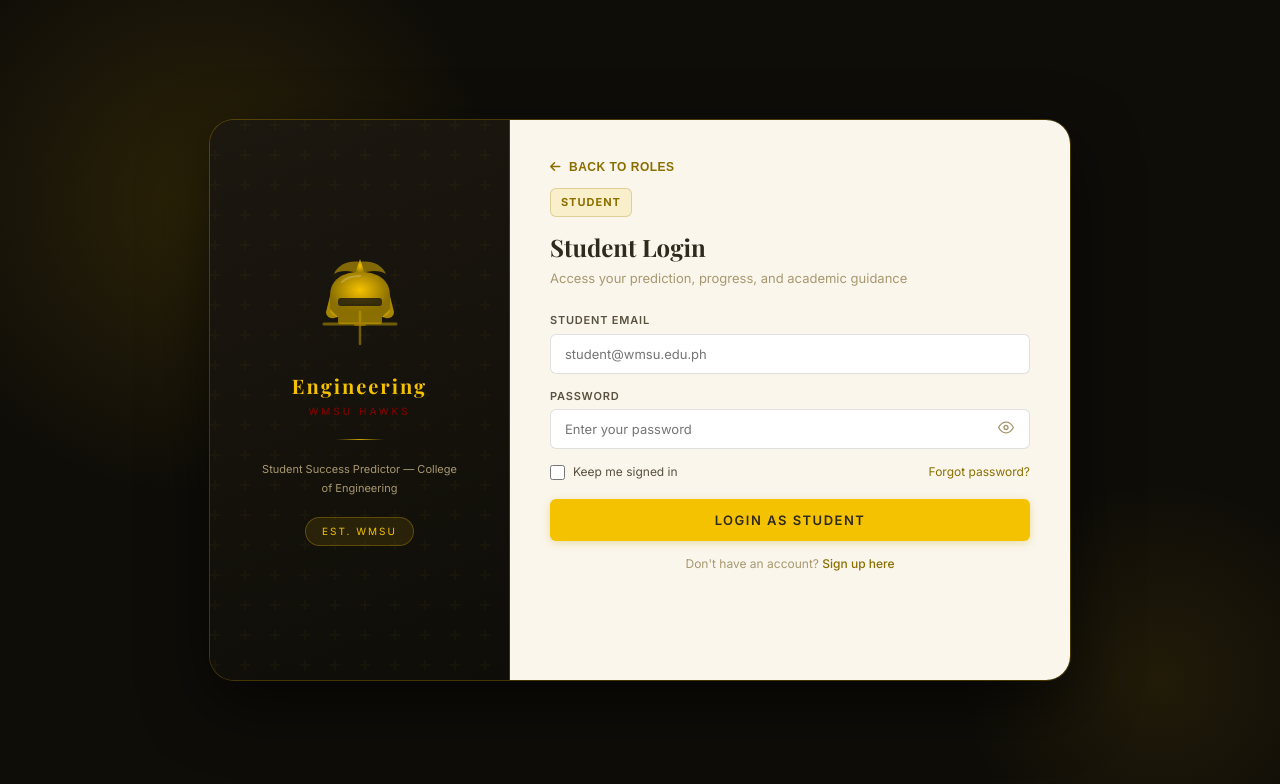
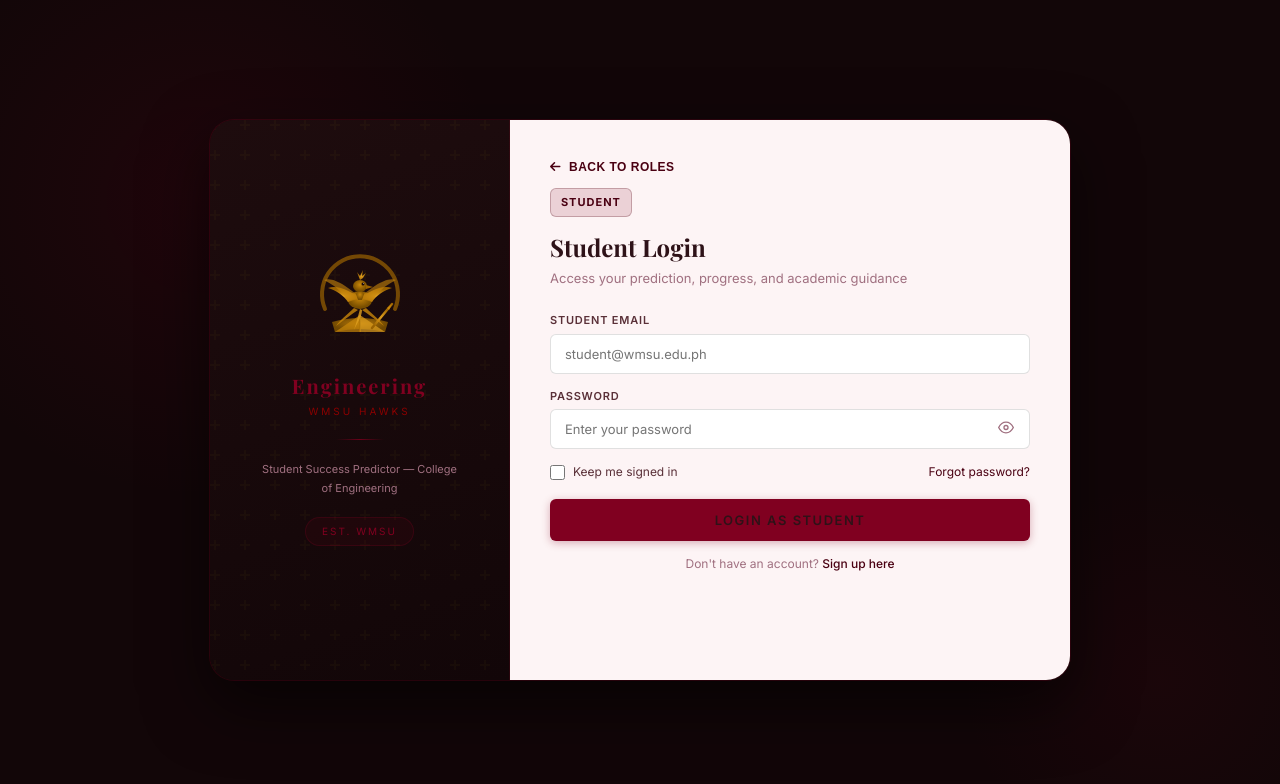
Before and after one commit to ern-natividad/StudentSuccessPredictor_CapStone, a React (Vite) app: page /auth in a window 1280 px wide. Shown: the top 784 px of the page. Built offline with nearby package versions, Linux system fonts and the light colour scheme.

Commit message:
changed color, ifix pa yan

```diff
--- a/src/StudentSuccessPredictor_CapStone-main/index.html
+++ b/src/StudentSuccessPredictor_CapStone-main/index.html
@@ -143,7 +143,7 @@
   </div>
 
   <div class="footer">
-    WMSU Student Success Predictor v1.0 • Built by Engineering Titans • © 2025
+    WMSU Student Success Predictor v1.0 • Built by Engineering Hawks • © 2025
   </div>
 </div>
 
--- a/src/StudentSuccessPredictor_CapStone-main/login.html
+++ b/src/StudentSuccessPredictor_CapStone-main/login.html
@@ -3,7 +3,7 @@
 <head>
   <meta charset="UTF-8"/>
   <meta name="viewport" content="width=device-width, initial-scale=1.0"/>
-  <title>Login — Engineering Titans — WMSU Student Success Predictor</title>
+  <title>Login — Engineering Hawks — WMSU Student Success Predictor</title>
   <link href="https://fonts.googleapis.com/css2?family=Inter:wght@300;400;500;600;700&family=Playfair+Display:wght@700&display=swap" rel="stylesheet"/>
   <link rel="stylesheet" href="styles.css"/>
 </head>
@@ -50,7 +50,7 @@
 
       <div class="brand-wordmark">
         <span class="dept">Engineering</span>
-        <span class="system">WMSU Titans</span>
+        <span class="system">WMSU Hawks</span>
       </div>
       <div class="brand-rule"></div>
       <div class="brand-subtitle">Student Success Predictor — College of Engineering</div>
@@ -63,7 +63,7 @@
       <!-- LOGIN -->
       <div class="form-view active" id="v-login">
         <div class="fv-heading">Welcome back</div>
-        <div class="fv-sub">Login to your Engineering Titans account</div>
+        <div class="fv-sub">Login to your Engineering Hawks account</div>
         <div class="err-box hidden" id="login-err">
           <svg class="ico" style="flex-shrink:0" viewBox="0 0 24 24"><circle cx="12" cy="12" r="10"/><line x1="12" y1="8" x2="12" y2="12"/><line x1="12" y1="16" x2="12.01" y2="16"/></svg>
           <span id="login-err-msg">Please fill in all fields.</span>
--- a/src/StudentSuccessPredictor_CapStone-main/signup.html
+++ b/src/StudentSuccessPredictor_CapStone-main/signup.html
@@ -50,7 +50,7 @@
 
       <div class="brand-wordmark">
         <span class="dept">Engineering</span>
-        <span class="system">WMSU Titans</span>
+        <span class="system">WMSU Hawks</span>
       </div>
       <div class="brand-rule"></div>
       <div class="brand-subtitle">Student Success Predictor — College of Engineering</div>
@@ -63,7 +63,7 @@
       <!-- SIGNUP -->
       <div class="form-view active" id="v-signup">
         <div class="fv-heading">Create your account</div>
-        <div class="fv-sub">Join the Engineering Titans community</div>
+        <div class="fv-sub">Join the Engineering Hawks community</div>
         <div class="f-row">
           <div class="f-group">
             <label class="f-label" for="su-fn">First name</label>
@@ -116,7 +116,7 @@
         </div>
         <div class="terms-row">
           <input type="checkbox" id="su-terms"/>
-          <label for="su-terms">I agree to the <a href="#" onclick="return false">Terms of Service</a> and <a href="#" onclick="return false">Privacy Policy</a> of WMSU Engineering Titans SSP</label>
+          <label for="su-terms">I agree to the <a href="#" onclick="return false">Terms of Service</a> and <a href="#" onclick="return false">Privacy Policy</a> of WMSU Engineering Hawks SSP</label>
         </div>
         <button class="btn-gold" onclick="doSignup()">Create Account</button>
         <div class="auth-switch">Already have an account? <a href="login.html" style="color:var(--gold-deeper);text-decoration:none;font-weight:500;cursor:pointer;">Login</a></div>
--- a/src/StudentSuccessPredictor_CapStone-main/student-dashboard.html
+++ b/src/StudentSuccessPredictor_CapStone-main/student-dashboard.html
@@ -3,7 +3,7 @@
 <head>
   <meta charset="UTF-8"/>
   <meta name="viewport" content="width=device-width, initial-scale=1.0"/>
-  <title>Student Dashboard — Engineering Titans — WMSU Student Success Predictor</title>
+  <title>Student Dashboard — Engineering Hawks — WMSU Student Success Predictor</title>
   <link href="https://fonts.googleapis.com/css2?family=Inter:wght@300;400;500;600;700&family=Playfair+Display:wght@700&display=swap" rel="stylesheet"/>
   <link rel="stylesheet" href="https://cdnjs.cloudflare.com/ajax/libs/font-awesome/6.4.0/css/all.min.css"/>
   <script src="https://cdnjs.cloudflare.com/ajax/libs/Chart.js/4.4.1/chart.umd.min.js"></script>
--- a/src/components/Auth/AuthPage.jsx
+++ b/src/components/Auth/AuthPage.jsx
@@ -6,101 +6,96 @@ import { useAuth } from "../../hooks/useAuth";
 import { getAuthRole } from "../../utils/authUtils";
 import styles from "../../styles/Auth.module.css";
 
-const HelmetSVG = () => (
+/* Phoenix / Eagle logo inspired by the uploaded image — gold bird with open book & pen */
+const PhoenixSVG = () => (
   <svg
     className={styles.brandHelmet}
     viewBox="0 0 100 100"
     xmlns="http://www.w3.org/2000/svg"
   >
     <defs>
-      <radialGradient id="hg1" cx="50%" cy="40%">
-        <stop offset="0%" stopColor="#F5C200" />
-        <stop offset="100%" stopColor="#8B6F00" />
+      <radialGradient id="pg1" cx="50%" cy="40%">
+        <stop offset="0%" stopColor="#c8860a" />
+        <stop offset="100%" stopColor="#7a4f00" />
+      </radialGradient>
+      <radialGradient id="pg2" cx="50%" cy="60%">
+        <stop offset="0%" stopColor="#e0a020" />
+        <stop offset="100%" stopColor="#9a6200" />
       </radialGradient>
     </defs>
-    {/* plume */}
+
+    {/* Circular arc background (partial ring like the reference) */}
     <path
-      d="M50,8 C40,6 28,10 24,20 C30,16 40,16 50,20"
-      fill="#C9A200"
-      opacity=".6"
+      d="M15,55 A38,38 0 1,1 85,55"
+      fill="none"
+      stroke="url(#pg2)"
+      strokeWidth="4"
+      strokeLinecap="round"
+      opacity="0.7"
+    />
+
+    {/* Open book base */}
+    <path
+      d="M22,68 Q50,60 78,68 L75,78 Q50,72 25,78 Z"
+      fill="url(#pg1)"
+      opacity="0.9"
+    />
+    {/* Book spine line */}
+    <line x1="50" y1="61" x2="50" y2="78" stroke="#7a4f00" strokeWidth="1.5" />
+    {/* Left page */}
+    <path d="M25,78 Q37,70 50,61 L50,78 Z" fill="#c8860a" opacity="0.7" />
+    {/* Right page */}
+    <path d="M75,78 Q63,70 50,61 L50,78 Z" fill="#e0a020" opacity="0.7" />
+
+    {/* Pen / quill pointing diagonally up-right from book */}
+    <line x1="62" y1="74" x2="82" y2="50" stroke="url(#pg2)" strokeWidth="2.5" strokeLinecap="round" />
+    <polygon points="82,50 77,54 79,56" fill="#c8860a" />
+
+    {/* Body of the bird */}
+    <ellipse cx="50" cy="46" rx="12" ry="9" fill="url(#pg1)" />
+
+    {/* Left wing — swept back */}
+    <path
+      d="M50,44 C42,38 28,30 18,34 C26,36 34,42 38,48 C40,46 44,45 50,44 Z"
+      fill="url(#pg2)"
     />
     <path
-      d="M50,8 C60,6 72,10 76,20 C70,16 60,16 50,20"
-      fill="#C9A200"
-      opacity=".6"
+      d="M50,44 C42,36 24,22 14,26 C22,30 34,38 38,48 Z"
+      fill="#c8860a"
+      opacity="0.6"
     />
-    <path d="M50,5 L44,22 L50,20 L56,22 Z" fill="url(#hg1)" />
-    {/* crest base */}
-    <rect x="44" y="18" width="12" height="6" rx="2" fill="#A67C00" />
-    {/* helmet bowl */}
+
+    {/* Right wing — swept back */}
     <path
-      d="M20,42 C20,25 33,18 50,18 C67,18 80,25 80,42 L80,55 C80,60 76,63 72,63 L28,63 C24,63 20,60 20,55 Z"
-      fill="url(#hg1)"
+      d="M50,44 C58,38 72,30 82,34 C74,36 66,42 62,48 C60,46 56,45 50,44 Z"
+      fill="url(#pg2)"
     />
-    {/* visor */}
-    <path d="M26,50 L74,50 L72,63 L28,63 Z" fill="#8B6F00" opacity=".7" />
-    {/* cheek guard left */}
     <path
-      d="M20,42 L16,58 C16,62 20,65 24,64 L28,63 L20,55 Z"
-      fill="#C9A200"
-      opacity=".8"
+      d="M50,44 C58,36 76,22 86,26 C78,30 66,38 62,48 Z"
+      fill="#c8860a"
+      opacity="0.6"
     />
-    {/* cheek guard right */}
-    <path
-      d="M80,42 L84,58 C84,62 80,65 76,64 L72,63 L80,55 Z"
-      fill="#C9A200"
-      opacity=".8"
-    />
-    {/* neck guard */}
-    <rect x="28" y="62" width="44" height="8" rx="2" fill="#8B6F00" />
-    {/* eye slot */}
-    <rect
-      x="28"
-      y="44"
-      width="44"
-      height="8"
-      rx="3"
-      fill="#1c1810"
-      opacity=".8"
-    />
-    {/* highlight */}
-    <path
-      d="M32,28 C36,24 44,22 50,22"
-      fill="none"
-      stroke="rgba(255,255,255,0.2)"
-      strokeWidth="2"
-      strokeLinecap="round"
-    />
-    {/* sword cross */}
-    <line
-      x1="14"
-      y1="70"
-      x2="86"
-      y2="70"
-      stroke="#C9A200"
-      strokeWidth="3"
-      strokeLinecap="round"
-      opacity=".5"
-    />
-    <line
-      x1="50"
-      y1="58"
-      x2="50"
-      y2="90"
-      stroke="#C9A200"
-      strokeWidth="2.5"
-      strokeLinecap="round"
-      opacity=".5"
-    />
-    <rect
-      x="44"
-      y="68"
-      width="12"
-      height="4"
-      rx="1"
-      fill="#A67C00"
-      opacity=".7"
-    />
+
+    {/* Neck */}
+    <path d="M46,40 Q50,34 54,40 L52,46 L48,46 Z" fill="url(#pg1)" />
+
+    {/* Head */}
+    <ellipse cx="50" cy="32" rx="7" ry="6" fill="url(#pg1)" />
+
+    {/* Beak */}
+    <path d="M56,31 L63,33 L56,35 Z" fill="#9a6200" />
+
+    {/* Eye */}
+    <circle cx="53" cy="30" r="1.5" fill="#1a0808" />
+    <circle cx="53.5" cy="29.5" r="0.5" fill="rgba(255,255,255,0.6)" />
+
+    {/* Crown / crest feathers */}
+    <path d="M50,26 L47,18 L50,22 L53,16 L52,22 L56,19 L53,24 Z" fill="url(#pg2)" />
+
+    {/* Tail feathers */}
+    <path d="M44,54 C38,60 30,66 26,72 C34,66 42,60 48,56 Z" fill="#c8860a" opacity="0.8" />
+    <path d="M50,55 C48,62 46,70 44,76 C48,68 52,62 52,56 Z" fill="#e0a020" opacity="0.8" />
+    <path d="M56,54 C62,60 70,66 74,72 C66,66 58,60 52,56 Z" fill="#c8860a" opacity="0.8" />
   </svg>
 );
 
@@ -121,7 +116,7 @@ const AuthPage = () => {
       <div className={styles.authCard}>
         {/* Brand Panel */}
         <div className={styles.brandPanel}>
-          <HelmetSVG />
+          <PhoenixSVG />
           <div className={styles.brandWordmark}>
             <span className={styles.dept}>Engineering</span>
             <span className={styles.system}>WMSU HAWKS</span>
--- a/src/components/Common/TopNav.jsx
+++ b/src/components/Common/TopNav.jsx
@@ -30,7 +30,7 @@ const TopNav = ({ onLogout }) => {
       <nav className={styles.topNav}>
         <div className={styles.navLogo}>
           <BrandHelmet className={styles.navLogoIcon} />
-          <span className={styles.navLogoText}>Engineering Titans</span>
+          <span className={styles.navLogoText}>Engineering Hawks</span>
         </div>
         <div className={styles.navDivider}></div>
         <div className={styles.navRight}>
--- a/src/styles/Auth.module.css
+++ b/src/styles/Auth.module.css
@@ -5,7 +5,7 @@
   min-height: 100vh;
   padding: 16px;
   box-sizing: border-box;
-  background: #0f0d08;
+  background: #120608;
   position: relative;
   overflow: hidden;
 }
@@ -17,7 +17,7 @@
   height: 600px;
   background: radial-gradient(
     circle,
-    rgba(245, 194, 0, 0.12) 0%,
+    rgba(128, 0, 32, 0.12) 0%,
     transparent 70%
   );
   top: -100px;
@@ -32,7 +32,7 @@
   height: 400px;
   background: radial-gradient(
     circle,
-    rgba(245, 194, 0, 0.08) 0%,
+    rgba(128, 0, 32, 0.08) 0%,
     transparent 70%
   );
   bottom: -80px;
@@ -48,7 +48,7 @@
   border-radius: var(--radius-xl);
   overflow: hidden;
   box-shadow:
-    0 0 0 1px rgba(245, 194, 0, 0.25),
+    0 0 0 1px rgba(128, 0, 32, 0.25),
     0 24px 64px rgba(0, 0, 0, 0.6);
   position: relative;
   z-index: 1;
@@ -57,8 +57,8 @@
 .brandPanel {
   width: 300px;
   min-width: 300px;
-  background: linear-gradient(160deg, #1c1810 0%, #0f0d08 100%);
-  border-right: 1px solid rgba(245, 194, 0, 0.2);
+  background: linear-gradient(160deg, #1e0c0e 0%, #120608 100%);
+  border-right: 1px solid rgba(128, 0, 32, 0.2);
   display: flex;
   flex-direction: column;
   align-items: center;
@@ -92,7 +92,7 @@
 .dept {
   font-family: "Playfair Display", serif;
   font-size: 20px;
-  color: var(--gold);
+  color: #800020;
   letter-spacing: 2px;
   display: block;
   line-height: 1.2;
@@ -113,7 +113,7 @@
   background: linear-gradient(
     90deg,
     transparent,
-    var(--gold-dark),
+    #6b0019,
     transparent
   );
   position: relative;
@@ -132,12 +132,12 @@
 }
 
 .brandBadge {
-  background: rgba(245, 194, 0, 0.1);
-  border: 1px solid rgba(245, 194, 0, 0.25);
+  background: rgba(128, 0, 32, 0.1);
+  border: 1px solid rgba(128, 0, 32, 0.25);
   border-radius: 20px;
   padding: 6px 16px;
   font-size: 10px;
-  color: var(--gold);
+  color: #800020;
   letter-spacing: 2px;
   text-transform: uppercase;
   position: relative;
@@ -146,7 +146,7 @@
 
 .formPanel {
   flex: 1;
-  background: #faf6ec;
+  background: #fdf4f5;
   display: flex;
   flex-direction: column;
   padding: 40px 40px 36px;
@@ -162,7 +162,7 @@
   padding: 0;
   background: transparent;
   border: none;
-  color: var(--gold-deeper);
+  color: #4a0012;
   cursor: pointer;
   font-size: 12px;
   font-weight: 700;
@@ -178,10 +178,10 @@
   align-self: flex-start;
   margin-bottom: 12px;
   padding: 5px 10px;
-  border: 1px solid rgba(139, 111, 0, 0.25);
+  border: 1px solid rgba(74, 0, 18, 0.25);
   border-radius: var(--radius-sm);
-  background: rgba(245, 194, 0, 0.14);
-  color: var(--gold-deeper);
+  background: rgba(128, 0, 32, 0.14);
+  color: #4a0012;
   font-size: 11px;
   font-weight: 700;
   letter-spacing: 1px;
@@ -259,8 +259,8 @@
 }
 
 .formInput:focus {
-  border-color: var(--gold-dark);
-  box-shadow: 0 0 0 3px rgba(197, 162, 0, 0.14);
+  border-color: #6b0019;
+  box-shadow: 0 0 0 3px rgba(128, 0, 32, 0.14);
 }
 
 .formInputWrap {
@@ -303,8 +303,8 @@
 }
 
 .formSelect:focus {
-  border-color: var(--gold-dark);
-  box-shadow: 0 0 0 3px rgba(197, 162, 0, 0.14);
+  border-color: #6b0019;
+  box-shadow: 0 0 0 3px rgba(128, 0, 32, 0.14);
 }
 
 .rowSpaced {
@@ -321,7 +321,7 @@
 }
 
 .checkRow input[type="checkbox"] {
-  accent-color: var(--gold-dark);
+  accent-color: #6b0019;
   width: 15px;
   height: 15px;
   cursor: pointer;
@@ -335,7 +335,7 @@
 
 .formLink {
   font-size: 12px;
-  color: var(--gold-deeper);
+  color: #4a0012;
   cursor: pointer;
   text-decoration: none;
   background: none;
@@ -381,7 +381,7 @@
 }
 
 .termsRow input[type="checkbox"] {
-  accent-color: var(--gold-dark);
+  accent-color: #6b0019;
   margin-top: 2px;
   cursor: pointer;
   flex-shrink: 0;
@@ -394,13 +394,13 @@
 }
 
 .termsRow a {
-  color: var(--gold-deeper);
+  color: #4a0012;
 }
 
 .btnGold {
   width: 100%;
   height: 42px;
-  background: var(--gold);
+  background: #800020;
   border: none;
   border-radius: var(--radius-sm);
   font-size: 13px;
@@ -411,12 +411,12 @@
   letter-spacing: 1.5px;
   text-transform: uppercase;
   transition: all 0.15s;
-  box-shadow: 0 2px 8px rgba(197, 162, 0, 0.3);
+  box-shadow: 0 2px 8px rgba(128, 0, 32, 0.3);
 }
 
 .btnGold:hover {
-  background: var(--gold-dark);
-  box-shadow: 0 4px 16px rgba(197, 162, 0, 0.4);
+  background: #6b0019;
+  box-shadow: 0 4px 16px rgba(128, 0, 32, 0.4);
 }
 
 .btnGold:active {
@@ -492,8 +492,8 @@
 }
 
 .fInput:focus {
-  border-color: var(--gold-dark);
-  box-shadow: 0 0 0 3px rgba(197, 162, 0, 0.14);
+  border-color: #6b0019;
+  box-shadow: 0 0 0 3px rgba(128, 0, 32, 0.14);
 }
 
 .fInputWrap {
@@ -540,7 +540,7 @@
 }
 
 .fCheckRow input[type="checkbox"] {
-  accent-color: var(--gold-dark);
+  accent-color: #6b0019;
   width: 15px;
   height: 15px;
   cursor: pointer;
@@ -548,7 +548,7 @@
 
 .fLink {
   font-size: 12px;
-  color: var(--gold-deeper);
+  color: #4a0012;
   cursor: pointer;
   text-decoration: none;
   background: none;
@@ -567,7 +567,7 @@
 }
 
 .signupLink {
-  color: var(--gold-deeper);
+  color: #4a0012;
   text-decoration: none;
   font-weight: 500;
   cursor: pointer;
@@ -605,7 +605,7 @@
 
 .tabButton.active {
   background: rgba(0, 0, 0, 0.08);
-  border-color: var(--gold-dark);
+  border-color: #6b0019;
   color: var(--ink);
 }
 
--- a/src/styles/globals.css
+++ b/src/styles/globals.css
@@ -13,8 +13,8 @@ body {
   font-family: "Inter", sans-serif;
   font-size: 14px;
   line-height: 1.5;
-  background: #0f0d08;
-  color: #1a1208;
+  background: #1a0808;
+  color: #1a0808;
 }
 
 body {
@@ -30,18 +30,21 @@ body {
 
 /* ── DESIGN TOKENS ── */
 :root {
-  --gold: #f5c200;
-  --gold-dark: #c9a200;
-  --gold-deeper: #8b6f00;
-  --gold-pale: #fff8d6;
-  --gold-muted: #fae680;
-  --black: #0f0d08;
-  --charcoal: #1c1a13;
-  --ink: #2e2a1c;
-  --stone: #5a5240;
-  --sand: #a89870;
-  --cream: #faf6ec;
+  /* Primary maroon palette (replaces gold) */
+  --gold: #800020;
+  --gold-dark: #6b0019;
+  --gold-deeper: #4a0012;
+  --gold-pale: #fde8ec;
+  --gold-muted: #c05070;
+  /* Backgrounds */
+  --black: #120608;
+  --charcoal: #1e0c0e;
+  --ink: #2e1218;
+  --stone: #5a3038;
+  --sand: #a07080;
+  --cream: #fdf4f5;
   --white: #ffffff;
+  /* Status colors */
   --red: #c0392b;
   --orange: #d68000;
   --green: #2d7a4f;
@@ -49,114 +52,40 @@ body {
   --med-risk: #c9a200;
   --high-risk: #d47000;
   --crit-risk: #c0392b;
+  /* Radii */
   --radius-sm: 6px;
   --radius-md: 10px;
   --radius-lg: 16px;
   --radius-xl: 24px;
+  /* Shadows */
   --shadow-card: 0 2px 12px rgba(0, 0, 0, 0.08);
   --shadow-lift: 0 8px 32px rgba(0, 0, 0, 0.14);
 }
 
 /* Utility Classes */
-.hidden {
-  display: none !important;
-}
-
-.text-center {
-  text-align: center;
-}
-
-.flex {
-  display: flex;
-}
-
-.flex-center {
-  display: flex;
-  align-items: center;
-  justify-content: center;
-}
-
-.flex-between {
-  display: flex;
-  align-items: center;
-  justify-content: space-between;
-}
-
-.gap-1 {
-  gap: 0.25rem;
-}
-
-.gap-2 {
-  gap: 0.5rem;
-}
-
-.gap-3 {
-  gap: 0.75rem;
-}
-
-.gap-4 {
-  gap: 1rem;
-}
-
-.mt-1 {
-  margin-top: 0.25rem;
-}
-
-.mt-2 {
-  margin-top: 0.5rem;
-}
-
-.mt-3 {
-  margin-top: 0.75rem;
-}
-
-.mt-4 {
-  margin-top: 1rem;
-}
-
-.mb-1 {
-  margin-bottom: 0.25rem;
-}
-
-.mb-2 {
-  margin-bottom: 0.5rem;
-}
-
-.mb-3 {
-  margin-bottom: 0.75rem;
-}
-
-.mb-4 {
-  margin-bottom: 1rem;
-}
-
-.p-2 {
-  padding: 0.5rem;
-}
-
-.p-3 {
-  padding: 0.75rem;
-}
-
-.p-4 {
-  padding: 1rem;
-}
+.hidden { display: none !important; }
+.text-center { text-align: center; }
+.flex { display: flex; }
+.flex-center { display: flex; align-items: center; justify-content: center; }
+.flex-between { display: flex; align-items: center; justify-content: space-between; }
+.gap-1 { gap: 0.25rem; }
+.gap-2 { gap: 0.5rem; }
+.gap-3 { gap: 0.75rem; }
+.gap-4 { gap: 1rem; }
+.mt-1 { margin-top: 0.25rem; }
+.mt-2 { margin-top: 0.5rem; }
+.mt-3 { margin-top: 0.75rem; }
+.mt-4 { margin-top: 1rem; }
+.mb-1 { margin-bottom: 0.25rem; }
+.mb-2 { margin-bottom: 0.5rem; }
+.mb-3 { margin-bottom: 0.75rem; }
+.mb-4 { margin-bottom: 1rem; }
+.p-2 { padding: 0.5rem; }
+.p-3 { padding: 0.75rem; }
+.p-4 { padding: 1rem; }
 
 /* Scrollbar Styling */
-::-webkit-scrollbar {
-  width: 8px;
-  height: 8px;
-}
-
-::-webkit-scrollbar-track {
-  background: transparent;
-}
-
-::-webkit-scrollbar-thumb {
-  background: rgba(245, 194, 0, 0.2);
-  border-radius: 4px;
-}
-
-::-webkit-scrollbar-thumb:hover {
-  background: rgba(245, 194, 0, 0.3);
-}
+::-webkit-scrollbar { width: 8px; height: 8px; }
+::-webkit-scrollbar-track { background: transparent; }
+::-webkit-scrollbar-thumb { background: rgba(128, 0, 32, 0.2); border-radius: 4px; }
+::-webkit-scrollbar-thumb:hover { background: rgba(128, 0, 32, 0.35); }
```
Also changed, not shown: src/pages/Home.jsx (+23 -23 lines), src/styles/Common.module.css (+18 -18 lines), src/styles/Dashboard.module.css (+27 -27 lines).
